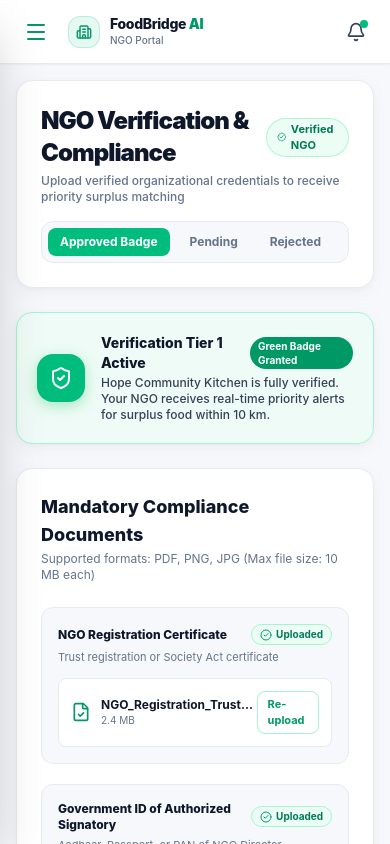
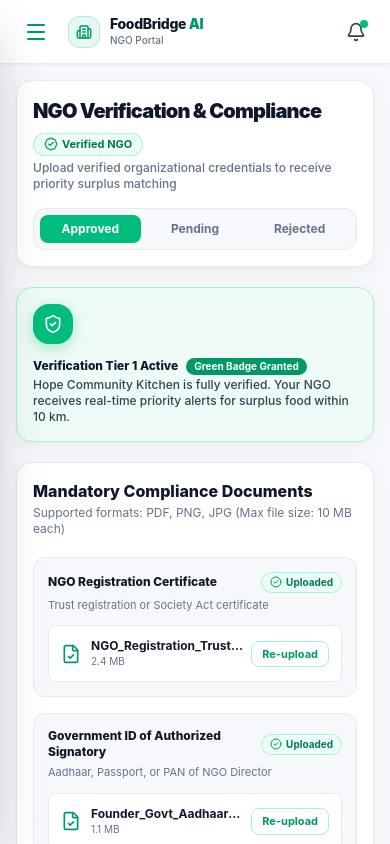
Before and after one commit to Rahul-kulal-dev/FoodBridge-AI, a React (Vite) app: page /ngo/verification in a window 390 px wide. Shown: the top 844 px of the page. Built offline with nearby package versions, Linux system fonts and the light colour scheme.

Commit message:
feat: improve mobile responsiveness and layout spacing for NGO verification page

```diff
--- a/src/ngo/verification/page.jsx
+++ b/src/ngo/verification/page.jsx
@@ -45,16 +45,16 @@ const NgoVerificationPage = () => {
   ];
 
   return (
-    <div className="w-full space-y-6 animate-fade-in pb-12">
+    <div className="w-full space-y-5 sm:space-y-6 animate-fade-in pb-12">
       {/* Header Banner */}
-      <div className="bg-white p-6 rounded-2xl border border-[#E7EAF0] shadow-soft-card flex flex-col sm:flex-row sm:items-center justify-between gap-4">
+      <div className="bg-white p-4 sm:p-6 rounded-2xl border border-[#E7EAF0] shadow-soft-card flex flex-col md:flex-row md:items-center justify-between gap-4">
         <div>
-          <div className="flex items-center gap-2">
-            <h1 className="text-2xl sm:text-3xl font-black text-[#0F172A] tracking-[-0.04em]">
+          <div className="flex items-center gap-2 flex-wrap">
+            <h1 className="text-xl sm:text-2xl lg:text-3xl font-black text-[#0F172A] tracking-[-0.04em]">
               NGO Verification & Compliance
             </h1>
             {verificationStatus === 'Approved' && (
-              <span className="inline-flex items-center gap-1 text-[11px] font-bold px-2.5 py-0.5 rounded-full bg-emerald-50 text-emerald-700 border border-emerald-200/80">
+              <span className="inline-flex items-center gap-1 text-[11px] font-bold px-2.5 py-0.5 rounded-full bg-emerald-50 text-emerald-700 border border-emerald-200/80 w-fit">
                 <BadgeCheck className="w-3.5 h-3.5 text-emerald-600" />
                 Verified NGO
               </span>
@@ -66,20 +66,20 @@ const NgoVerificationPage = () => {
         </div>
 
         {/* Verification Badges Selector */}
-        <div className="flex items-center gap-2 bg-[#f7f8fb] p-1.5 rounded-xl border border-[#E7EAF0]">
+        <div className="grid grid-cols-3 sm:flex items-center gap-1 sm:gap-2 bg-[#f7f8fb] p-1.5 rounded-xl border border-[#E7EAF0] w-full sm:w-auto shrink-0">
           <button
             onClick={() => setVerificationStatus('Approved')}
-            className={`px-3 py-1.5 rounded-lg text-xs font-bold transition-all cursor-pointer ${
+            className={`px-2.5 sm:px-3 py-1.5 rounded-lg text-xs font-bold transition-all cursor-pointer text-center truncate ${
               verificationStatus === 'Approved'
                 ? 'bg-emerald-500 text-white shadow-xs'
                 : 'text-[#64748B] hover:text-[#0F172A]'
             }`}
           >
-            Approved Badge
+            Approved
           </button>
           <button
             onClick={() => setVerificationStatus('Pending')}
-            className={`px-3 py-1.5 rounded-lg text-xs font-bold transition-all cursor-pointer ${
+            className={`px-2.5 sm:px-3 py-1.5 rounded-lg text-xs font-bold transition-all cursor-pointer text-center truncate ${
               verificationStatus === 'Pending'
                 ? 'bg-amber-500 text-white shadow-xs'
                 : 'text-[#64748B] hover:text-[#0F172A]'
@@ -89,7 +89,7 @@ const NgoVerificationPage = () => {
           </button>
           <button
             onClick={() => setVerificationStatus('Rejected')}
-            className={`px-3 py-1.5 rounded-lg text-xs font-bold transition-all cursor-pointer ${
+            className={`px-2.5 sm:px-3 py-1.5 rounded-lg text-xs font-bold transition-all cursor-pointer text-center truncate ${
               verificationStatus === 'Rejected'
                 ? 'bg-rose-500 text-white shadow-xs'
                 : 'text-[#64748B] hover:text-[#0F172A]'
@@ -102,12 +102,12 @@ const NgoVerificationPage = () => {
 
       {/* Verification Status Overview Banner */}
       {verificationStatus === 'Approved' && (
-        <div className="bg-emerald-50/70 border border-emerald-200 p-5 rounded-2xl flex items-center gap-4 shadow-soft-card">
-          <div className="w-12 h-12 rounded-2xl bg-emerald-500 text-white flex items-center justify-center shrink-0 shadow-emerald-btn">
-            <ShieldCheck className="w-6 h-6" />
+        <div className="bg-emerald-50/70 border border-emerald-200 p-4 sm:p-5 rounded-2xl flex flex-col sm:flex-row items-start sm:items-center gap-3.5 sm:gap-4 shadow-soft-card">
+          <div className="w-10 h-10 sm:w-12 sm:h-12 rounded-2xl bg-emerald-500 text-white flex items-center justify-center shrink-0 shadow-emerald-btn">
+            <ShieldCheck className="w-5 h-5 sm:w-6 sm:h-6" />
           </div>
           <div>
-            <h3 className="text-sm font-extrabold text-[#0F172A] flex items-center gap-2">
+            <h3 className="text-xs sm:text-sm font-extrabold text-[#0F172A] flex flex-wrap items-center gap-2">
               Verification Tier 1 Active
               <span className="text-[10px] bg-emerald-600 text-white font-bold px-2 py-0.5 rounded-full">
                 Green Badge Granted
@@ -121,12 +121,12 @@ const NgoVerificationPage = () => {
       )}
 
       {verificationStatus === 'Pending' && (
-        <div className="bg-amber-50/70 border border-amber-200 p-5 rounded-2xl flex items-center gap-4 shadow-soft-card">
-          <div className="w-12 h-12 rounded-2xl bg-amber-500 text-white flex items-center justify-center shrink-0 shadow-amber-btn">
-            <Clock className="w-6 h-6 animate-pulse" />
+        <div className="bg-amber-50/70 border border-amber-200 p-4 sm:p-5 rounded-2xl flex flex-col sm:flex-row items-start sm:items-center gap-3.5 sm:gap-4 shadow-soft-card">
+          <div className="w-10 h-10 sm:w-12 sm:h-12 rounded-2xl bg-amber-500 text-white flex items-center justify-center shrink-0 shadow-amber-btn">
+            <Clock className="w-5 h-5 sm:w-6 sm:h-6 animate-pulse" />
           </div>
           <div>
-            <h3 className="text-sm font-extrabold text-[#0F172A]">Verification Under Review</h3>
+            <h3 className="text-xs sm:text-sm font-extrabold text-[#0F172A]">Verification Under Review</h3>
             <p className="text-xs text-[#334155] mt-0.5 font-medium">
               Our compliance team is auditing your uploaded documents. Approval usually completes within 2-4 business hours.
             </p>
@@ -135,12 +135,12 @@ const NgoVerificationPage = () => {
       )}
 
       {verificationStatus === 'Rejected' && (
-        <div className="bg-rose-50/70 border border-rose-200 p-5 rounded-2xl flex items-center gap-4 shadow-soft-card">
-          <div className="w-12 h-12 rounded-2xl bg-rose-500 text-white flex items-center justify-center shrink-0">
-            <AlertCircle className="w-6 h-6" />
+        <div className="bg-rose-50/70 border border-rose-200 p-4 sm:p-5 rounded-2xl flex flex-col sm:flex-row items-start sm:items-center gap-3.5 sm:gap-4 shadow-soft-card">
+          <div className="w-10 h-10 sm:w-12 sm:h-12 rounded-2xl bg-rose-500 text-white flex items-center justify-center shrink-0">
+            <AlertCircle className="w-5 h-5 sm:w-6 sm:h-6" />
           </div>
           <div>
-            <h3 className="text-sm font-extrabold text-[#0F172A]">Document Verification Action Needed</h3>
+            <h3 className="text-xs sm:text-sm font-extrabold text-[#0F172A]">Document Verification Action Needed</h3>
             <p className="text-xs text-[#334155] mt-0.5 font-medium">
               Your registered office address proof was expired. Please upload a recent utility bill (less than 3 months old).
             </p>
@@ -149,32 +149,32 @@ const NgoVerificationPage = () => {
       )}
 
       {/* Document Upload Grid */}
-      <div className="bg-white rounded-2xl border border-[#E7EAF0] p-6 shadow-soft-card">
-        <div className="mb-6">
-          <h2 className="text-lg font-extrabold text-[#0F172A]">Mandatory Compliance Documents</h2>
+      <div className="bg-white rounded-2xl border border-[#E7EAF0] p-4 sm:p-6 shadow-soft-card">
+        <div className="mb-5 sm:mb-6">
+          <h2 className="text-base sm:text-lg font-extrabold text-[#0F172A]">Mandatory Compliance Documents</h2>
           <p className="text-xs text-[#64748B] mt-0.5">
             Supported formats: PDF, PNG, JPG (Max file size: 10 MB each)
           </p>
         </div>
 
-        <div className="grid grid-cols-1 md:grid-cols-2 gap-5">
+        <div className="grid grid-cols-1 md:grid-cols-2 gap-4 sm:gap-5">
           {docFields.map((field) => {
             const doc = documents[field.key];
             return (
               <div
                 key={field.key}
-                className="p-4 rounded-xl border border-[#E7EAF0] bg-[#f7f8fb] flex flex-col justify-between space-y-3"
+                className="p-3.5 sm:p-4 rounded-xl border border-[#E7EAF0] bg-[#f7f8fb] flex flex-col justify-between space-y-3"
               >
                 <div>
-                  <div className="flex items-center justify-between">
+                  <div className="flex items-center justify-between gap-2">
                     <h3 className="text-xs font-extrabold text-[#0F172A]">{field.label}</h3>
                     {doc ? (
-                      <span className="inline-flex items-center gap-1 text-[10px] font-bold text-emerald-700 bg-emerald-50 px-2 py-0.5 rounded-full border border-emerald-200">
+                      <span className="inline-flex items-center gap-1 text-[10px] font-bold text-emerald-700 bg-emerald-50 px-2 py-0.5 rounded-full border border-emerald-200 shrink-0">
                         <CheckCircle2 className="w-3 h-3 text-emerald-600" />
                         Uploaded
                       </span>
                     ) : (
-                      <span className="text-[10px] font-bold text-slate-500 bg-slate-100 px-2 py-0.5 rounded-full">
+                      <span className="text-[10px] font-bold text-slate-500 bg-slate-100 px-2 py-0.5 rounded-full shrink-0">
                         Required
                       </span>
                     )}
@@ -183,7 +183,7 @@ const NgoVerificationPage = () => {
                 </div>
 
                 {doc ? (
-                  <div className="p-3 rounded-lg bg-white border border-[#E7EAF0] flex items-center justify-between">
+                  <div className="p-3 rounded-lg bg-white border border-[#E7EAF0] flex items-center justify-between gap-2">
                     <div className="flex items-center gap-2.5 min-w-0">
                       <FileCheck className="w-5 h-5 text-emerald-600 shrink-0" />
                       <div className="min-w-0">
@@ -192,7 +192,7 @@ const NgoVerificationPage = () => {
                       </div>
                     </div>
 
-                    <label className="px-2.5 py-1 rounded-lg text-[11px] font-bold text-emerald-600 hover:bg-emerald-50 cursor-pointer border border-emerald-200 transition-colors">
+                    <label className="px-2.5 py-1 rounded-lg text-[11px] font-bold text-emerald-600 hover:bg-emerald-50 cursor-pointer border border-emerald-200 transition-colors shrink-0 whitespace-nowrap">
                       Re-upload
                       <input
                         type="file"
@@ -203,7 +203,7 @@ const NgoVerificationPage = () => {
                     </label>
                   </div>
                 ) : (
-                  <label className="border-2 border-dashed border-slate-200 hover:border-emerald-500 p-4 rounded-xl flex flex-col items-center justify-center cursor-pointer transition-colors bg-white">
+                  <label className="border-2 border-dashed border-slate-200 hover:border-emerald-500 p-4 rounded-xl flex flex-col items-center justify-center cursor-pointer transition-colors bg-white text-center">
                     <UploadCloud className="w-6 h-6 text-emerald-600 mb-1" />
                     <span className="text-xs font-bold text-[#0F172A]">Click to upload document</span>
                     <span className="text-[10px] text-[#64748B]">PDF or Image up to 10MB</span>
@@ -220,13 +220,13 @@ const NgoVerificationPage = () => {
           })}
         </div>
 
-        <div className="mt-8 pt-4 border-t border-[#E7EAF0] flex items-center justify-between">
+        <div className="mt-6 sm:mt-8 pt-4 border-t border-[#E7EAF0] flex flex-col sm:flex-row items-start sm:items-center justify-between gap-3.5 sm:gap-4">
           <p className="text-xs text-[#64748B] font-medium">
             All submitted files are encrypted and processed in compliance with FSSAI regulations.
           </p>
           <button
             onClick={() => setVerificationStatus('Pending')}
-            className="px-6 py-2.5 rounded-xl bg-emerald-500 hover:bg-emerald-600 text-white text-xs font-bold shadow-emerald-btn transition-all cursor-pointer"
+            className="w-full sm:w-auto px-6 py-2.5 rounded-xl bg-emerald-500 hover:bg-emerald-600 text-white text-xs font-bold shadow-emerald-btn transition-all cursor-pointer text-center"
           >
             Submit Credentials for Verification
           </button>
```
